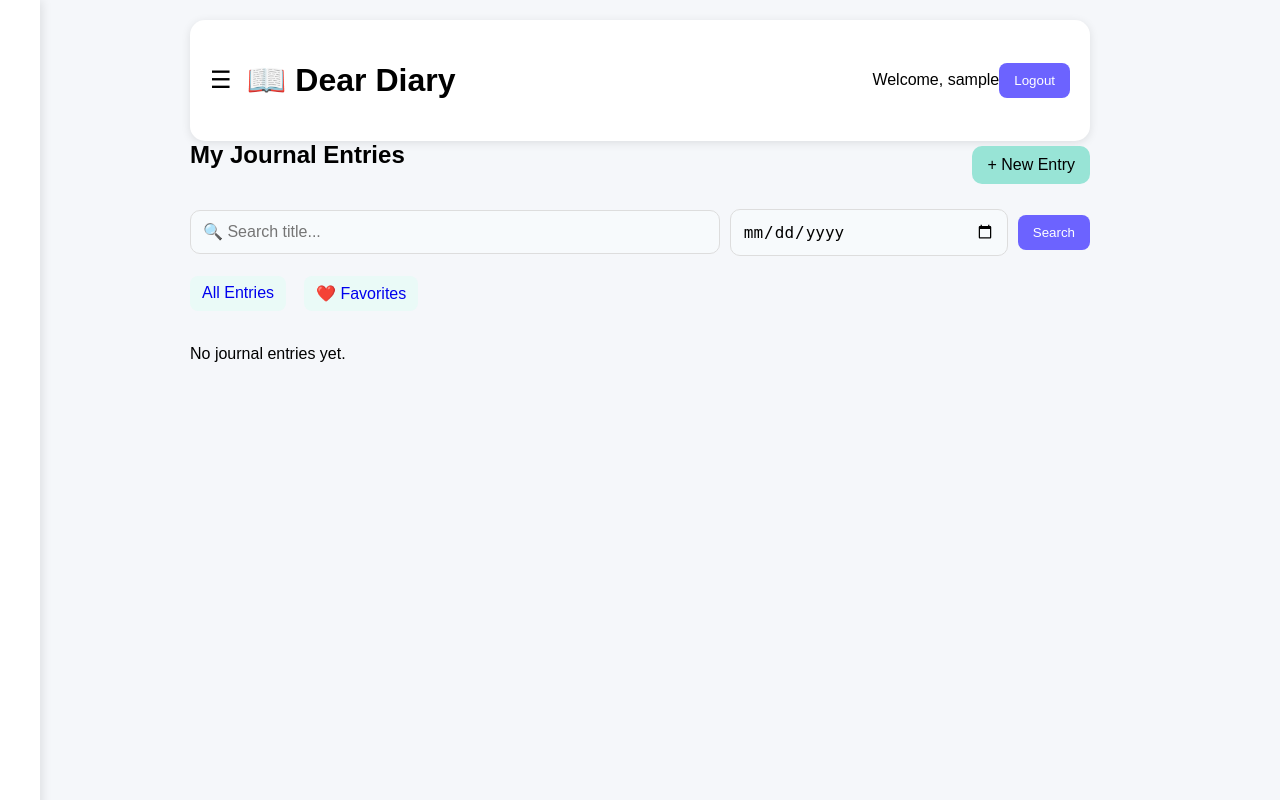
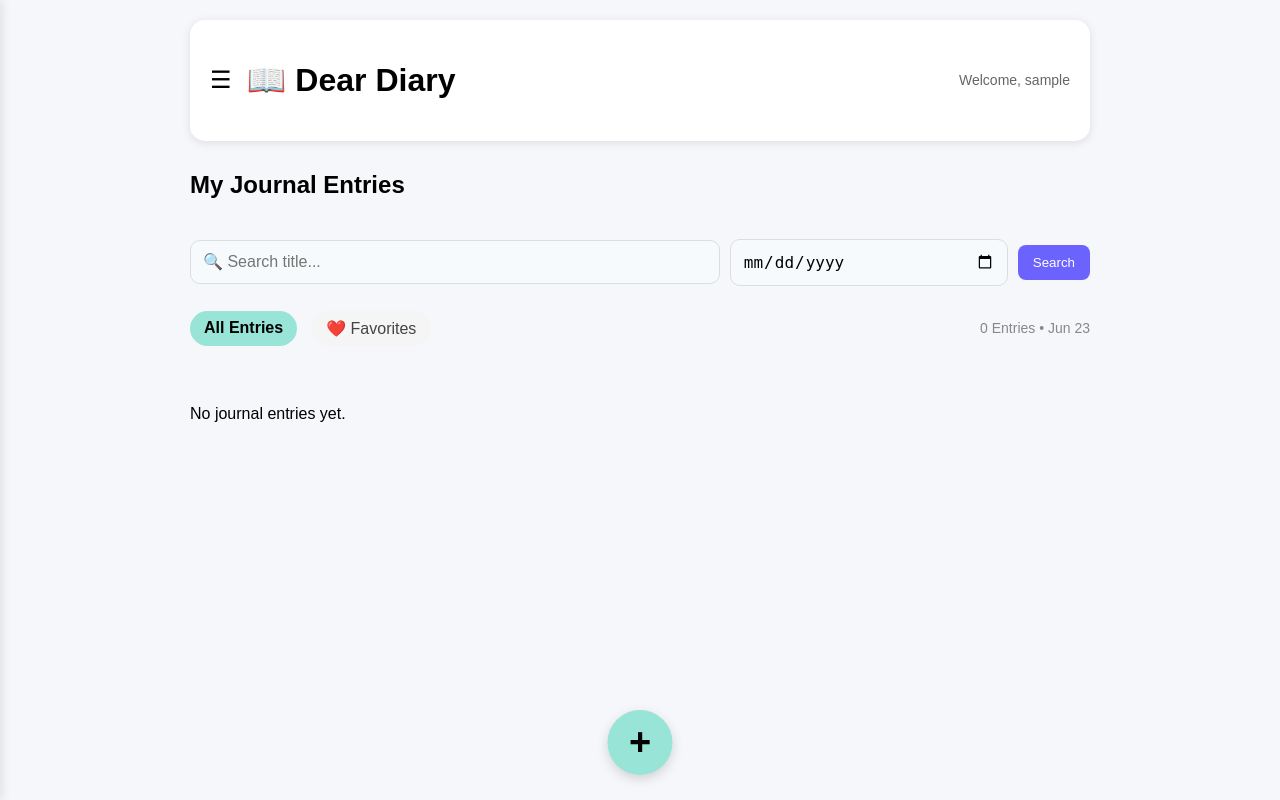
Before and after one commit to saha-tithi/Dear_Diary, a Django app: page / in a window 1280 px wide. Run offline with Django 5.2, Linux system fonts and the light colour scheme; the visitor is signed in with stand-in values (Sample User, id 1); data that the repository does not hold is empty.

Commit message:
added the floating + button/improve entry_list.html

```diff
--- a/journal/static/css/style.css
+++ b/journal/static/css/style.css
@@ -5,23 +5,25 @@ body{
 }
 
 .container{
-    width:80%;
+    width:90%;
     max-width:900px;
     margin:auto;
+    padding-bottom:100px;
 }
 
 header{
     background:white;
     padding:20px;
     margin-top:20px;
+    margin-bottom: 30px;
     border-radius:15px;
     box-shadow:0 2px 10px rgba(0,0,0,0.1);
 }
 
 .user-info{
-    display:flex;
-    justify-content:space-between;
-    align-items:center;
+    font-size:14px;
+    color:#666;
+
 }
 
 button{
@@ -145,8 +147,21 @@ h2{
 }
 .filter-links{
     display:flex;
-    gap:10px;
-    margin-top:15px;
+    gap: 15px;
+    margin:25px 0;
+}
+.filter-links a{
+    text-decoration:none;
+    color:#444;
+    padding:8px 14px;
+    border-radius:20px;
+    background:#f5f5f5;
+}
+
+.active-filter{
+    background:#98e4d6 !important;
+    color:black !important;
+    font-weight:bold;
 }
 .top-header{
     display:flex;
@@ -176,12 +191,20 @@ h2{
     box-shadow:2px 0 10px rgba(0,0,0,0.1);
     z-index:1000;
     transition: 0.3s;
+    box-sizing:border-box;
+}
+.sidebar h2{
+    margin-bottom:30px;
 }
 
 .sidebar a{
     display:block;
-    margin:15px 0;
+    margin:18px 0;
     text-decoration:none;
+    color:#444;
+    font-size: 16px;
+}
+.sidebar a:hover{
     color:black;
 }
 .search-form{
@@ -219,3 +242,52 @@ h2{
 .section-content{
     line-height:1.8;
 }
+.logout-btn{
+    width:100%;
+    background:none;
+    color:#444;
+    border:none;
+    padding:10px 0;
+    text-align:left;
+    font-size:16px;
+}
+.logout-btn:hover{
+    background:#eeeeee;
+}
+.floating-btn{
+    position:fixed;
+    bottom:25px;
+    left:50%;
+    transform:translateX(-50%);
+
+    width:65px;
+    height:65px;
+
+    background:#98e4d6;
+    color:black;
+
+    border-radius:50%;
+
+    display:flex;
+    justify-content:center;
+    align-items:center;
+
+    text-decoration:none;
+    font-size:38px;
+    font-weight:bold;
+
+    box-shadow:0 4px 12px rgba(0,0,0,0.15);
+
+    z-index:999;
+}
+
+.floating-btn:hover{
+    transform:translateX(-50%) scale(1.05);
+}
+.entry-count{
+    margin-left:auto;
+    color:#888;
+    font-size:14px;
+    display:flex;
+    align-items:center;
+}
--- a/journal/templates/base.html
+++ b/journal/templates/base.html
@@ -26,6 +26,14 @@
     <a href="#">
         🎨 Themes
     </a>
+    <hr>
+
+    <form action="{% url 'logout' %}" method="post">
+        {% csrf_token %}
+        <button type="submit" class="logout-btn">
+            🚪 Logout
+        </button>
+    </form>
 
 </div>
 
@@ -41,10 +49,7 @@
             <div class="user-info">
                 Welcome, {{ user.username }}
 
-                <form action="{% url 'logout' %}" method="post">
-                    {% csrf_token %}
-                    <button type="submit">Logout</button>
-                </form>
+
             </div>
         {% endif %}
     </header>
--- a/journal/templates/entry_list.html
+++ b/journal/templates/entry_list.html
@@ -5,9 +5,7 @@
 <div class="header-section">
     <h2>My Journal Entries</h2>
 
-    <a href="{% url 'create_entry' %}" class="btn">
-        + New Entry
-    </a>
+
 </div>
 
 <!-- ✅ SINGLE CLEAN FORM -->
@@ -34,14 +32,16 @@
 <div class="filter-links">
 
     <a href="{% url 'entry_list' %}"
-       class="btn-small">
-        All Entries
+       class="{% if not show_favorites %}active-filter{% endif %}">
+       All Entries
     </a>
-
     <a href="?favorites=1"
-       class="btn-small">
-        ❤️ Favorites
+       class="{% if show_favorites %}active-filter{% endif %}">
+       ❤️ Favorites
     </a>
+     <span class="entry-count">
+        {{ entries|length }} Entries • {{ today|date:"M d" }}
+    </span>
 
 </div>
 
@@ -97,5 +97,8 @@
 <p>No journal entries yet.</p>
 
 {% endfor %}
+<a href="{% url 'create_entry' %}" class="floating-btn">
+    +
+</a>
 
 {% endblock %}
--- a/journal/views.py
+++ b/journal/views.py
@@ -6,6 +6,7 @@ from django.contrib.auth import logout
 from django.contrib.auth import login as auth_login
 from .forms import JournalEntryForm
 from django.db.models import Q
+from datetime import date
 
 
 
@@ -15,6 +16,7 @@ def entry_list(request):
     query = request.GET.get('q')
     selected_date = request.GET.get('date')
     favorites=request.GET.get('favorites')
+    show_favorites=request.GET.get('favorites')
     entries = journalEntry.objects.filter( user=request.user )
     if query:
         entries = entries.filter( title__icontains=query )
@@ -22,7 +24,7 @@ def entry_list(request):
         entries = entries.filter( created_at__date=selected_date )
     if favorites:
         entries=entries.filter(is_favorite=True)
-    return render( request, 'entry_list.html', { 'entries': entries, 'query': query,'selected_date': selected_date,'favorites':favorites} )
+    return render( request, 'entry_list.html', { 'entries': entries, 'query': query,'selected_date': selected_date,'favorites':favorites,'show_favorites':show_favorites,'today':date.today()} )
 
 
 
```
